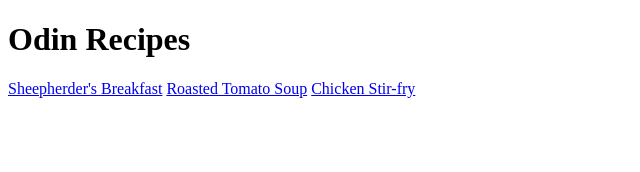
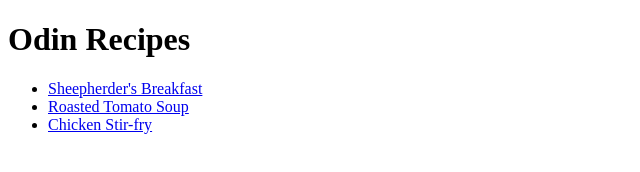
Before and after one commit to CommodoreGuff/odin-recipes, a plain HTML site: page index.html in a window 1280 px wide. Shown: the whole page, without its empty margins (0-640 px from the left). Drawn offline with Linux system fonts and the light colour scheme.

Commit message:
update index

```diff
--- a/index.html
+++ b/index.html
@@ -9,11 +9,15 @@
 
     <h1>Odin Recipes</h1>
 
-    <a href="recipes/sheepherders-breakfast.html">Sheepherder's Breakfast</a>
+    <ul>
 
-    <a href="recipes/roasted-tomato-soup.html">Roasted Tomato Soup</a>
+        <li><a href="recipes/sheepherders-breakfast.html">Sheepherder's Breakfast</a></li>
 
-    <a href="recipes/stir-fry.html">Chicken Stir-fry</a>
+        <li><a href="recipes/roasted-tomato-soup.html">Roasted Tomato Soup</a></li>
+
+        <li><a href="recipes/stir-fry.html">Chicken Stir-fry</a></li>
+
+    </ul>
 
 </body>
 </html>
```
